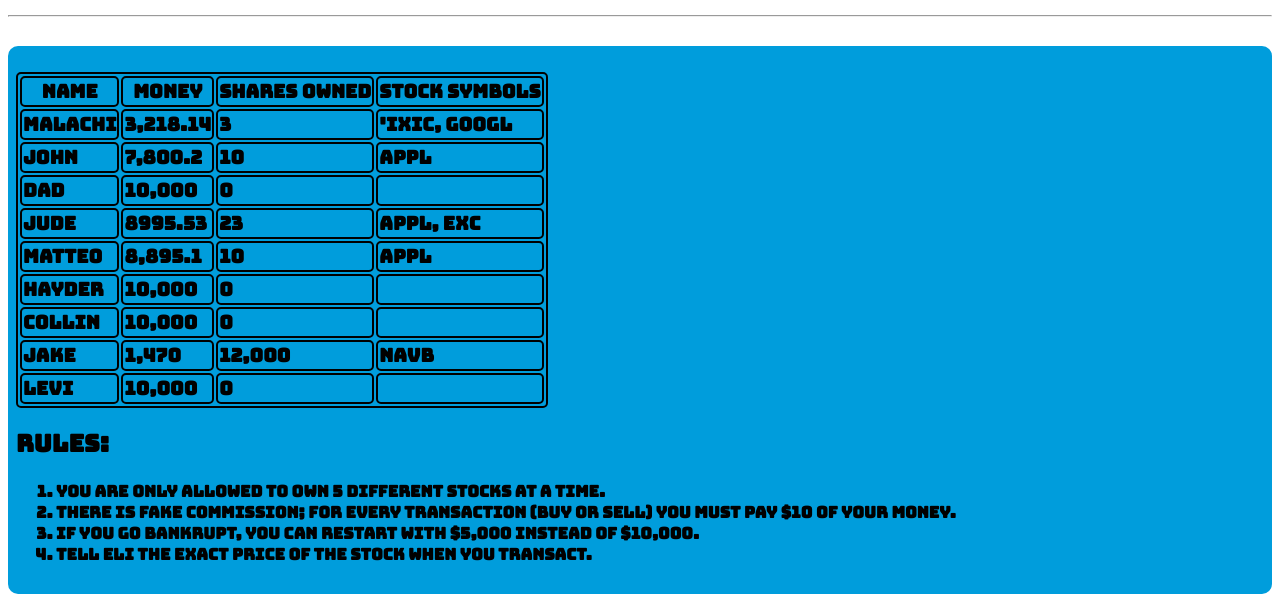
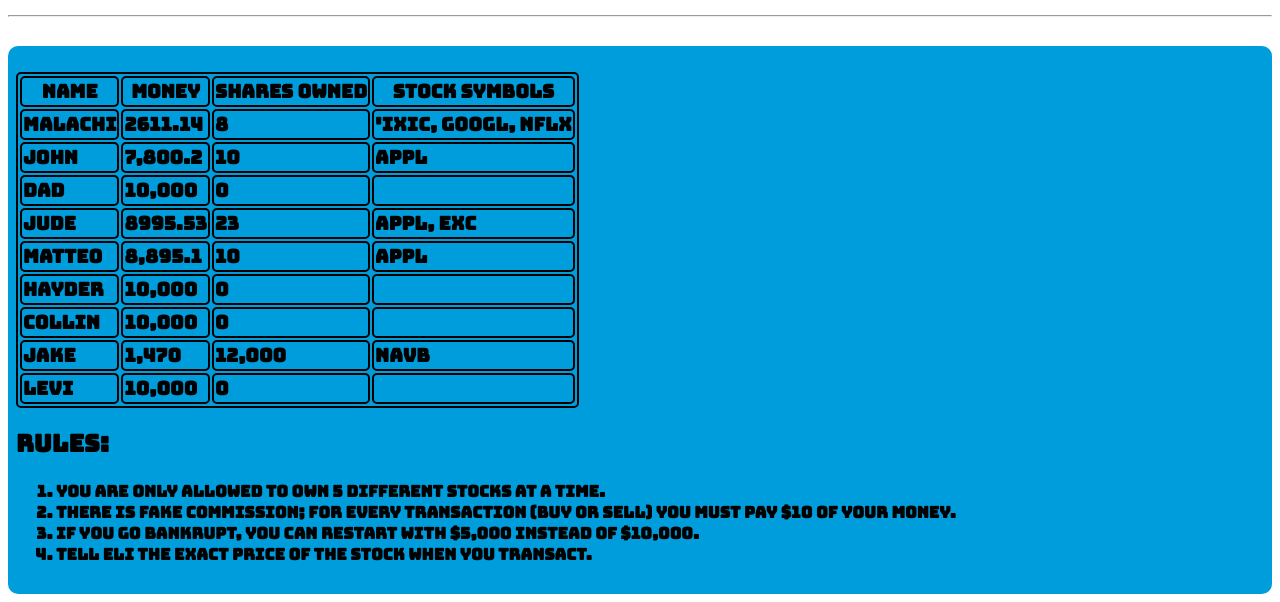
Before and after one commit to EXmaster9/dec-stock-market, a plain HTML site: page index.html in a window 1280 px wide. Shown: the part 205-807 px from the top of the page. Drawn offline with Linux system fonts and the light colour scheme.

Commit message:
Update index.html

```diff
--- a/index.html
+++ b/index.html
@@ -41,9 +41,9 @@
       </tr>
       <tr>
         <td>Malachi</td>
-        <td>3,218.14</td>
-        <td>3</td>
-        <td>'IXIC, GOOGL</td>
+        <td>2611.14</td>
+        <td>8</td>
+        <td>'IXIC, GOOGL, NFLX</td>
       </tr>
       <tr>
         <td>John</td>
```
